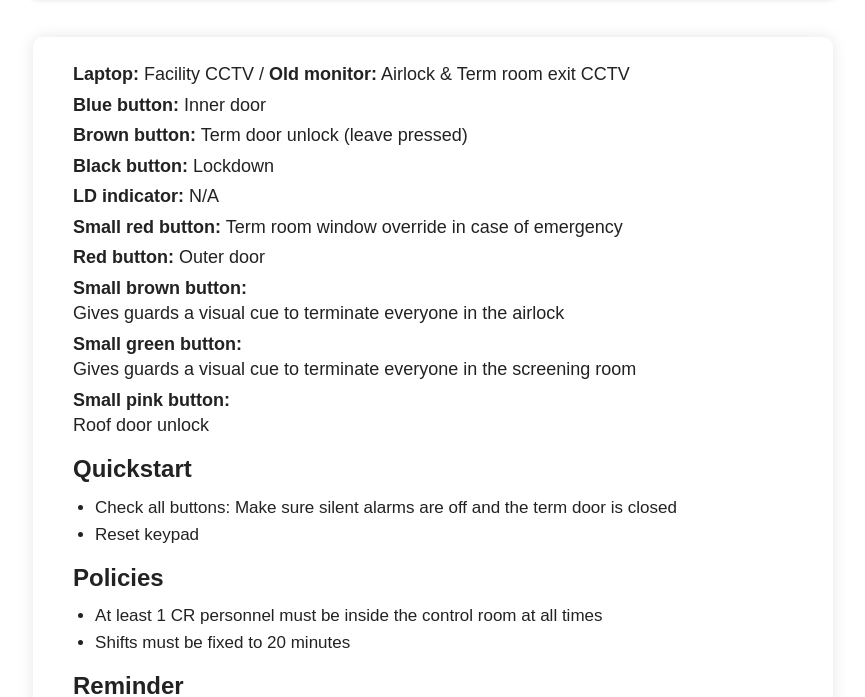
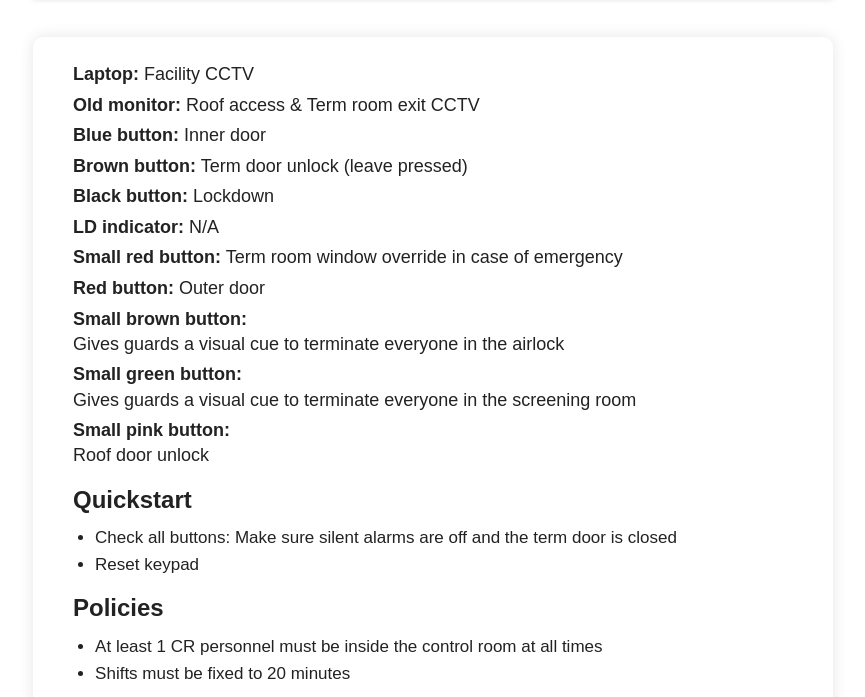
Before and after one commit to totallyrandom001/Website, a plain HTML site: page crguide.html in a window 1280 px wide. Shown: the part 95-792 px from the top of the page, without its empty margins (207-1072 px from the left). Drawn offline with Linux system fonts and the light colour scheme.

Commit message:
Update crguide.html

```diff
--- a/crguide.html
+++ b/crguide.html
@@ -138,7 +138,8 @@ code {
   <h2>The Complex - CR Guide</h2>
 </header>
 <main>
-<p><strong>Laptop:</strong> Facility CCTV / <strong>Old monitor:</strong> Airlock &amp; Term room exit CCTV</p>
+<p><strong>Laptop:</strong> Facility CCTV</p>
+<p> <strong>Old monitor:</strong> Roof access &amp; Term room exit CCTV</p>
 <p><strong>Blue button:</strong> Inner door</p>
 <p><strong>Brown button:</strong> Term door unlock (leave pressed)</p>
 <p><strong>Black button:</strong> Lockdown</p>
```
